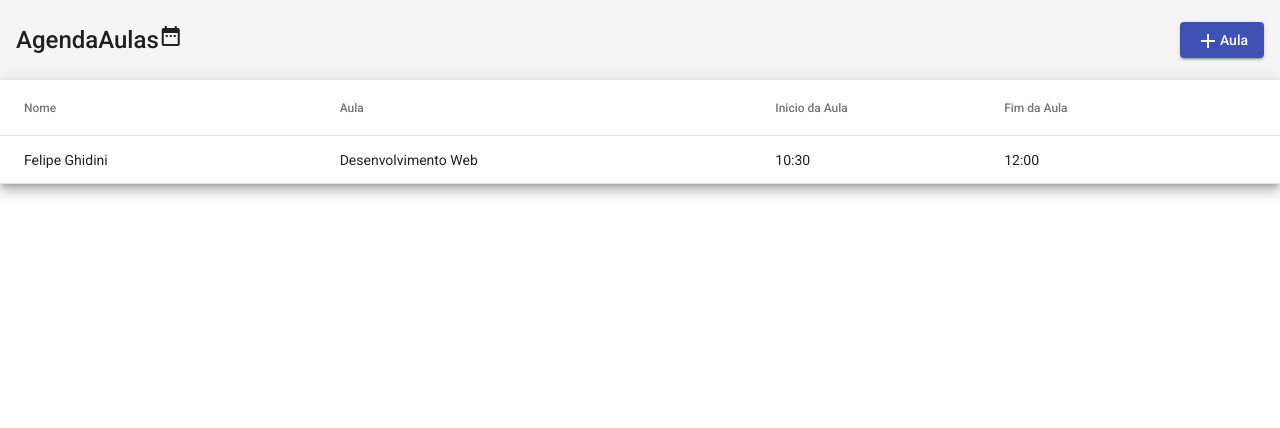
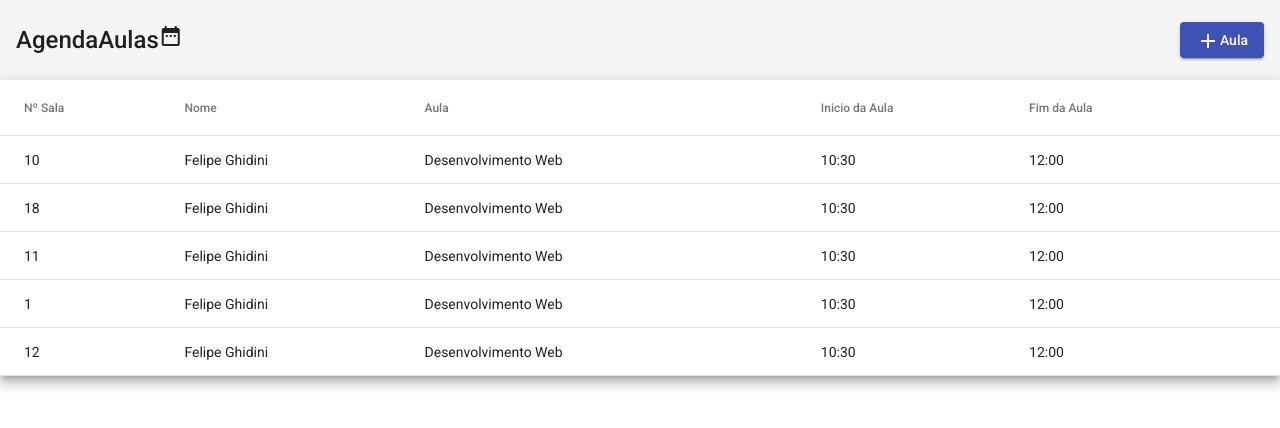
Before and after one commit to felipeghidini/Agenda-Aulas, an Angular app in the folder agenda-aula-front/: page / in a window 1280 px wide. Shown: the top 428 px of the page. Built offline with nearby package versions, Linux system fonts and the light colour scheme.

Commit message:
Incluso cabeçalho da tabela e inserido dados mockados

```diff
--- a/agenda-aula-front/src/app/model/aula.ts
+++ b/agenda-aula-front/src/app/model/aula.ts
@@ -1,7 +1,5 @@
-import { Time } from "@angular/common";
-
 export interface Aula {
-  Nº: number;
+  sala: string;
   nome: string;
   aula: string;
   inicioAula: string;
--- a/agenda-aula-front/src/app/views/home/aula-list/aula-list.component.html
+++ b/agenda-aula-front/src/app/views/home/aula-list/aula-list.component.html
@@ -1,6 +1,10 @@
 <table mat-table [dataSource]="aulas" class="mat-elevation-z8">
 
-  <!-- Position Column -->
+  <ng-container matColumnDef="sala">
+    <th mat-header-cell *matHeaderCellDef> Nº Sala </th>
+    <td mat-cell *matCellDef="let aula"> {{ aula.sala }} </td>
+  </ng-container>
+
   <ng-container matColumnDef="nome">
     <th mat-header-cell *matHeaderCellDef> Nome </th>
     <td mat-cell *matCellDef="let aula"> {{ aula.nome }} </td>
--- a/agenda-aula-front/src/app/views/home/aula-list/aula-list.component.ts
+++ b/agenda-aula-front/src/app/views/home/aula-list/aula-list.component.ts
@@ -10,7 +10,35 @@ export class AulaListComponent implements OnInit {
 
   aulas: Aula[] = [
     {
-      Nº: 1,
+      sala: '10',
+      nome: 'Felipe Ghidini',
+      aula: 'Desenvolvimento Web',
+      inicioAula: '10:30',
+      fimAula: '12:00'
+    },
+    {
+      sala: '18',
+      nome: 'Felipe Ghidini',
+      aula: 'Desenvolvimento Web',
+      inicioAula: '10:30',
+      fimAula: '12:00'
+    },
+    {
+      sala: '11',
+      nome: 'Felipe Ghidini',
+      aula: 'Desenvolvimento Web',
+      inicioAula: '10:30',
+      fimAula: '12:00'
+    },
+    {
+      sala: '1',
+      nome: 'Felipe Ghidini',
+      aula: 'Desenvolvimento Web',
+      inicioAula: '10:30',
+      fimAula: '12:00'
+    },
+    {
+      sala: '12',
       nome: 'Felipe Ghidini',
       aula: 'Desenvolvimento Web',
       inicioAula: '10:30',
@@ -18,7 +46,7 @@ export class AulaListComponent implements OnInit {
     }
   ];
 
-  displayedColumns = ['nome', 'aula', 'inicioAula', 'fimAula'];
+  displayedColumns = ['sala','nome', 'aula', 'inicioAula', 'fimAula'];
 
   constructor() { }
 
```
